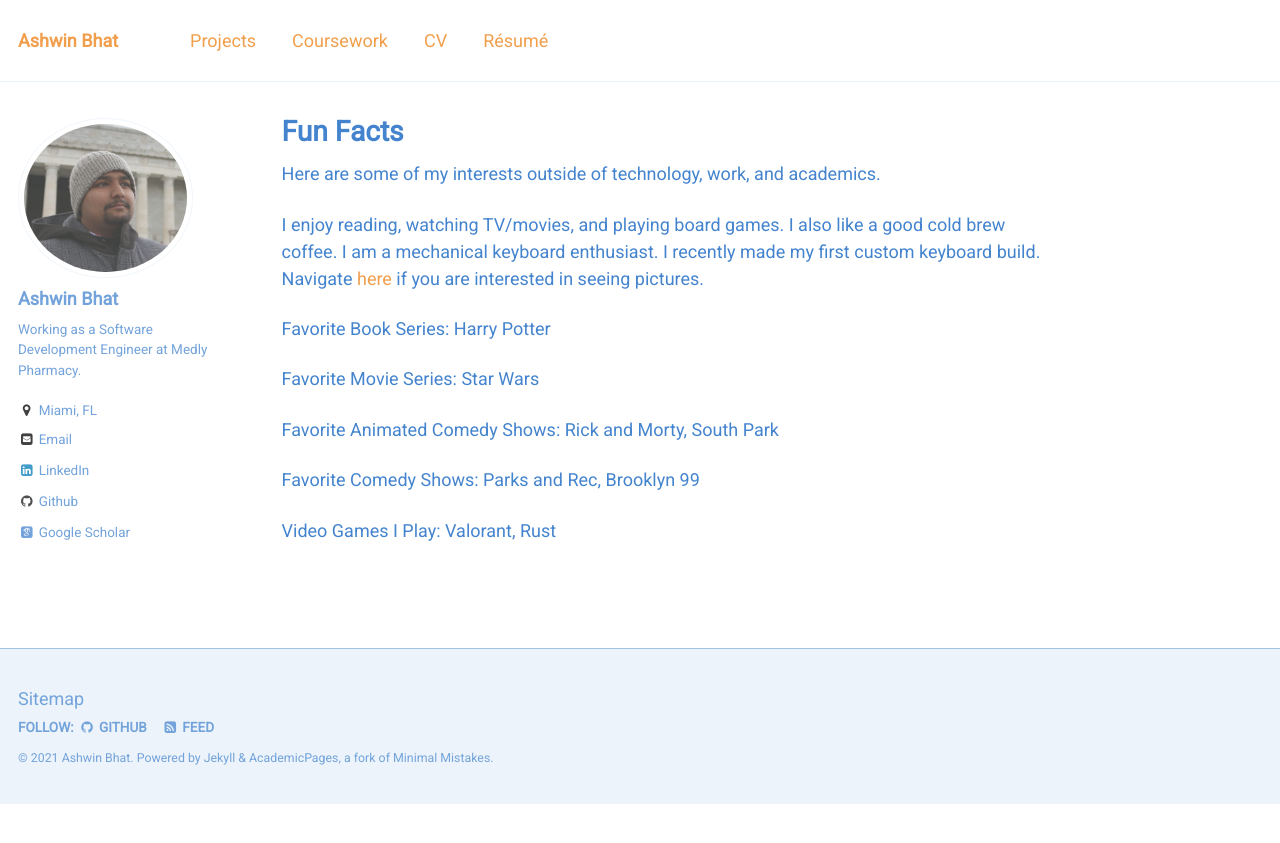
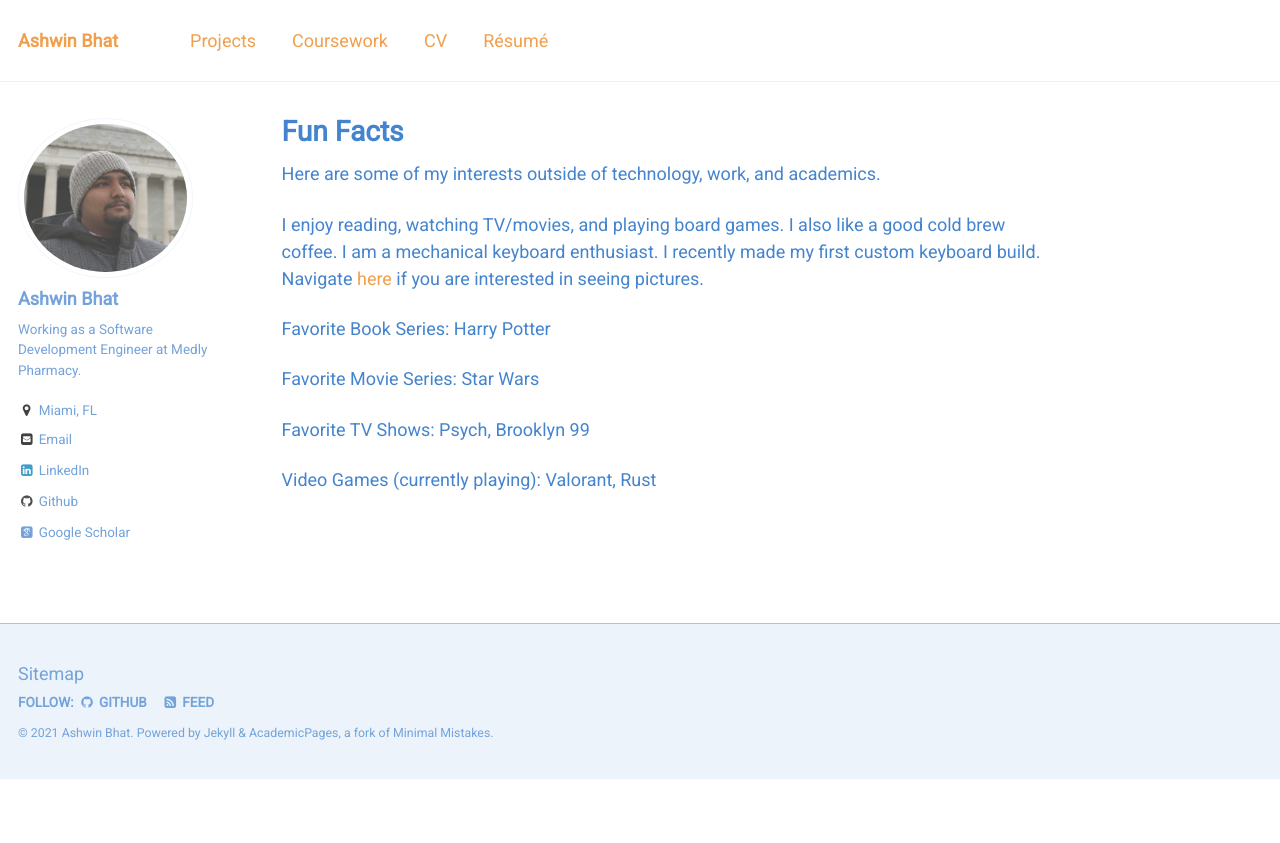
Before and after one commit to The-Shwin/the-shwin.github.io, a Jekyll site: the page built from _pages/fun_facts.md, in a window 1280 px wide. Shown: the top 843 px of the page. Built offline with Jekyll 4.4.1, drawn with Linux system fonts in a browser that asks for light colours; some web fonts are replaced.

Commit message:
Update fun_facts.md

```diff
--- a/_pages/fun_facts.md
+++ b/_pages/fun_facts.md
@@ -25,8 +25,6 @@
 
 Favorite Movie Series: Star Wars
 
-Favorite Animated Comedy Shows: Rick and Morty, South Park
+Favorite TV Shows: Psych, Brooklyn 99
 
-Favorite Comedy Shows: Parks and Rec, Brooklyn 99
-
-Video Games I Play: Valorant, Rust
+Video Games (currently playing): Valorant, Rust
```
